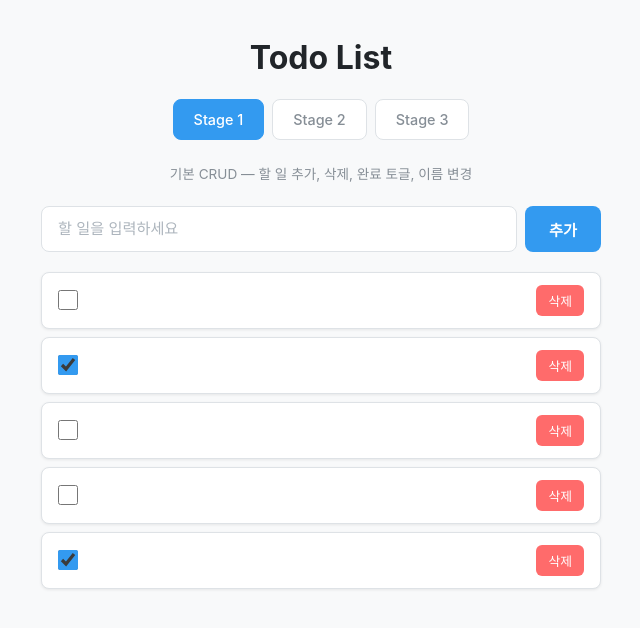
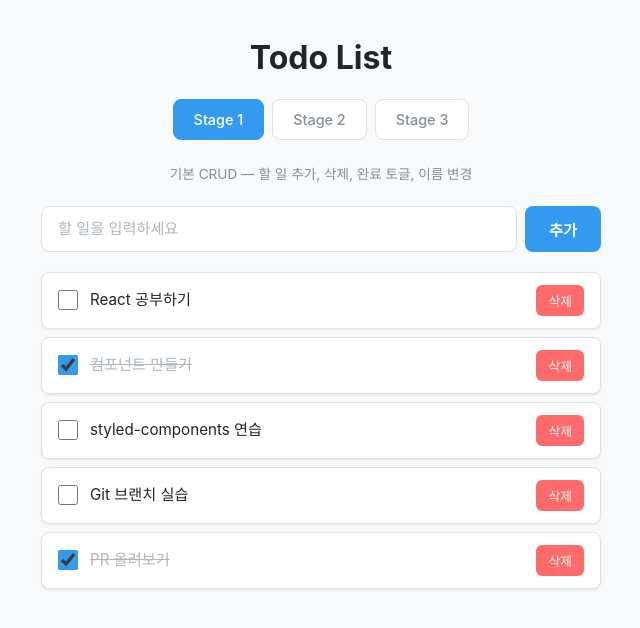
Before and after one commit to givvemee/todo.template, a React (Vite) app: page / in a window 1280 px wide. Shown: the top 628 px of the page, without its empty margins (319-959 px from the left). Built offline with nearby package versions, Linux system fonts and the light colour scheme.

Commit message:
stage1 완성

```diff
--- a/src/stages/stage1/components/TodoItem.jsx
+++ b/src/stages/stage1/components/TodoItem.jsx
@@ -28,21 +28,23 @@ export default function TodoItem({ todo, onToggle, onDelete, onRename }) {
 
   // TODO: 포커스를 잃었을 때(blur) 수정을 확정하는 함수를 만드세요
   const handleUpdate = () => {
+    onRename(todo.id,editValue);
+    setIsEditing(false);
 
   };
 
   return (
     <Container>
       {/* TODO: 체크박스를 렌더링하세요 (완료 토글) */}
-      <Checkbox type="checkbox" checked={todo.completed} onToggle={onToggle}></Checkbox>
+      <Checkbox type="checkbox" checked={todo.completed} onChange={()=>onToggle(todo.id)}></Checkbox>
 
       {
         /* TODO: 수정 모드일 때는 입력창, 아닐 때는 텍스트를 보여주세요 */
 
         isEditing ? (
-          <EditInput onBlur={handleUpdate} ></EditInput>
+          <EditInput value={editValue} onChange={(e)=> setEditValue(e.target.value)} onBlur={handleUpdate} onKeyDown={handleKeybord} ></EditInput>
         ) : (
-          <Title onDoubleClick={handleDoubleClick} ></Title>
+          <Title onDoubleClick={handleDoubleClick} $completed={todo.completed} >{todo.title}</Title>
         )
       }
       {/* HINT: 조건부 렌더링을 사용하세요 */}
```
